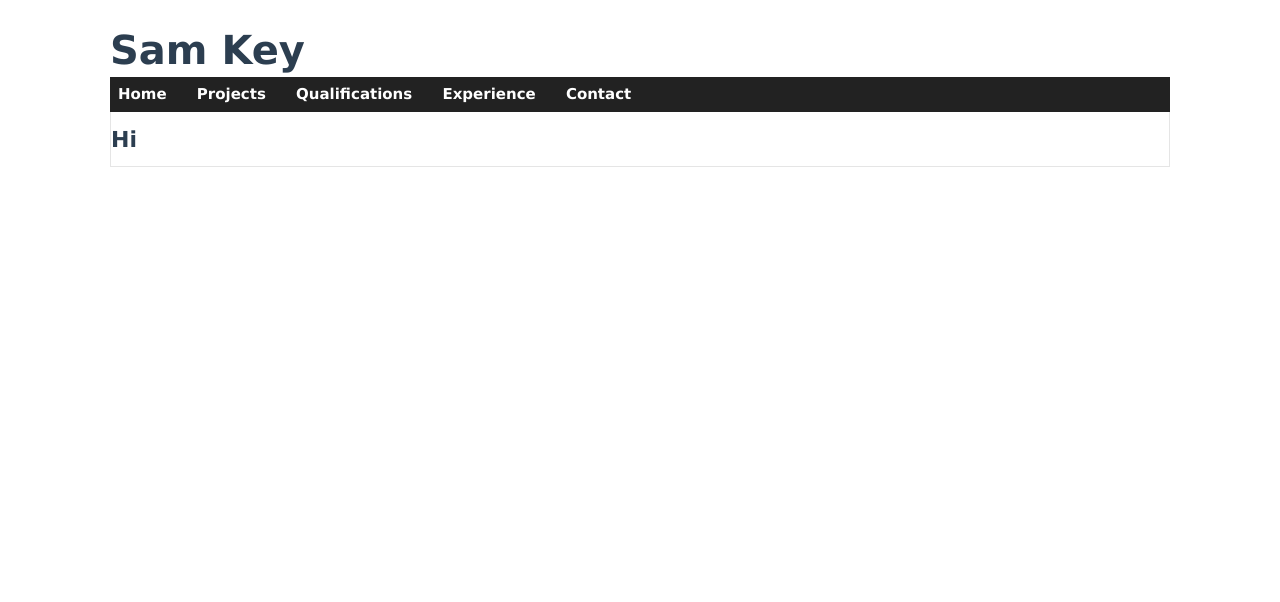
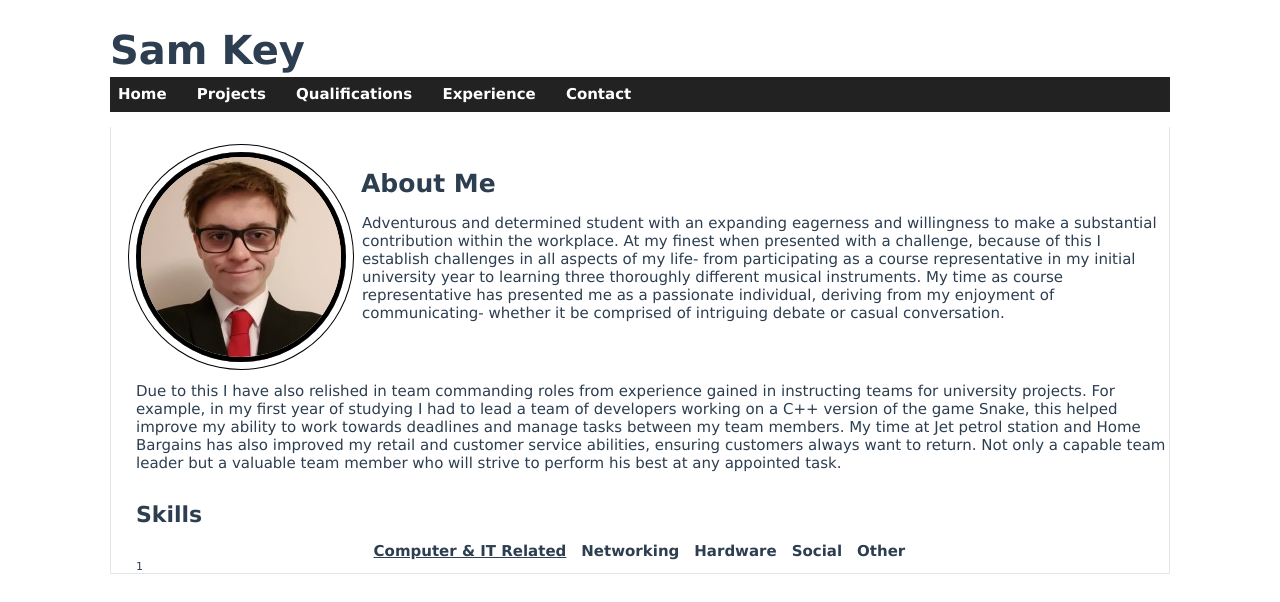
Before and after one commit to samlkey/Portfolio, a Vue app: page / in a window 1280 px wide. Shown: the top 602 px of the page. Built offline with nearby package versions, Linux system fonts and the light colour scheme.

Commit message:
work on home page

```diff
--- a/src/App.vue
+++ b/src/App.vue
@@ -2,20 +2,22 @@
   <div class="main">
     <Header></Header>
     <div class="content">
-      <h1>Hi</h1>
+      <Home></Home>
     </div>
   </div>
 </template>
 
 <script>
 import Header from './components/Header.vue'
+import Home from './components/Home.vue';
 
 document.title = "Sam Key's Resume"
 export default {
   name: 'App',
   components: {
-    Header
-  }
+    Header,
+    Home
+}
 }
 </script>
 
@@ -26,7 +28,7 @@ export default {
   border-width: 0 1px 1px;
   position: relative;
   border-color: #e5e5e5; /* USE #e5e5e5; */
-  display: flex;
+  /* display: flex; */
 }
 
 #app {
--- /dev/null
+++ b/src/components/Home.vue
@@ -0,0 +1,133 @@
+<template>
+    <div class="wrapper">
+        <img class="avatar" src="../images/avatar.jpg">
+        <div class="right-of-image">
+            <h1>About Me</h1>
+            <p class="p1">Adventurous and determined student with an expanding eagerness and willingness to make a substantial contribution within
+                          the workplace. At my finest when presented with a challenge, because of this I establish challenges in all aspects of my life- from
+                            participating as a course representative in my initial university year to learning three thoroughly different musical instruments.
+                            My time as course representative has presented me as a passionate individual, deriving from my enjoyment of communicating-
+                            whether it be comprised of intriguing debate or casual conversation.
+            </p>
+        </div>
+    </div>
+    <p class="p2">
+    Due to this I have also relished in team commanding roles from experience gained in instructing teams for university projects.
+    For example, in my first year of studying I had to lead a team of developers working on a C++ version of the game Snake, this
+    helped improve my ability to work towards deadlines and manage tasks between my team members. My time at Jet petrol
+    station and Home Bargains has also improved my retail and customer service abilities, ensuring customers always want to
+    return. Not only a capable team leader but a valuable team member who will strive to perform his best at any appointed task.
+    </p>
+
+    <div class="skills">
+    <h1>Skills</h1>
+
+    <div class="menu1">
+        <a v-on:click="Display('1')" id="btn1">Computer & IT Related</a>
+        <a v-on:click="Display('2')" id="btn2">Networking</a>
+        <a v-on:click="Display('3')" id="btn3">Hardware</a>
+        <a v-on:click="Display('4')" id="btn4">Social</a>
+        <a v-on:click="Display('5')" id="btn5">Other</a>
+    </div>
+
+    <div class="choice-wrapper">
+        <div id="1" style="display:none;">1</div>
+        <div id="2" style="display:none;">2</div>
+        <div id="3" style="display:none;">3</div>
+        <div id="4" style="display:none;">4</div>
+        <div id="5" style="display:none;">5</div>
+    </div>
+
+    </div>
+
+</template>
+
+<script>
+export default{
+    name: 'Home',
+    data(){
+        return {
+            currentDisplay: '1',
+        }
+    },
+    methods : {
+        Display: function(element){
+            //HIDE CURRENT DISPLAY
+            for(var i = 1; i < 6; i++){
+                document.getElementById("btn"+i).style.textDecoration = "none";
+            }
+            document.getElementById(this.currentDisplay).style.display = "none";
+
+            //DISPLAY NEW DISPLAY
+            document.getElementById(element).style.display = "block";
+            document.getElementById("btn" + element).style.textDecoration = "underline"
+            this.currentDisplay = element;
+        },
+    },
+    mounted(){
+        document.getElementById("1").style.display = "block"
+        document.getElementById("btn1").style.textDecoration = "underline"
+    }
+}
+
+</script>
+
+
+
+<style>
+.menu1 {
+    margin-left: 23%;
+    display: flex;
+    gap: 15px;
+    font-size: 15px;
+    font-weight: bold;
+}
+
+.menu1 a:hover {
+  color: black;
+  background-color: #ddd;
+  cursor: pointer;
+}
+
+
+
+.skills{
+    margin-left: 25px;
+    margin-top: 30px;
+}
+
+
+.right-of-image h1 {
+    font-size: 25px;
+    padding-left: 15px;
+    padding-top: 25px;
+}
+
+.right-of-image p {
+    padding-left: 16px;
+    font-size: 15px;
+}
+
+.wrapper {
+    display: flex;
+    margin-top: 15px;
+}
+
+.p2 {
+    font-size: 15px;
+    padding-left: 25px;
+    padding-top: 5px;
+}
+
+.avatar {
+    max-width: 205px;
+    max-height: 210 px;
+    margin-top: 25px;
+    margin-left: 25px;
+    border: 5px solid black;
+    border-radius: 50%;
+    box-shadow: 0 0 0 7px #fff,
+                0 0 0 8px rgb(0, 0, 0);
+}
+
+</style>
```
Also changed, not shown: src/images/avatar.jpg (added).
